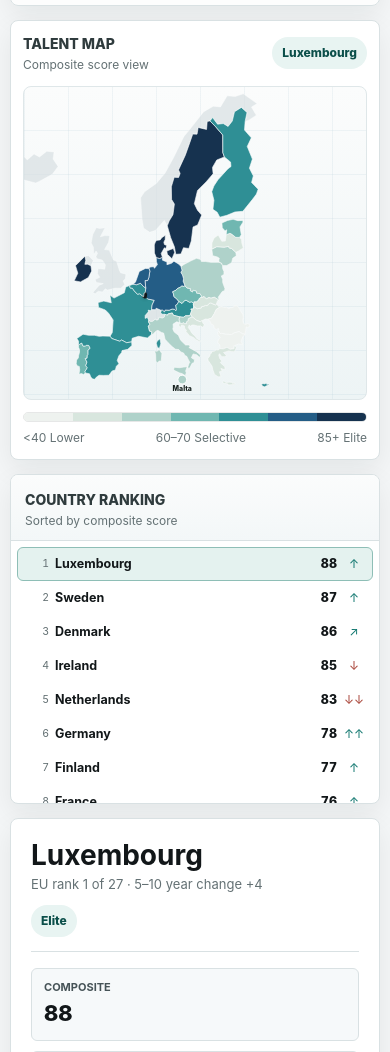
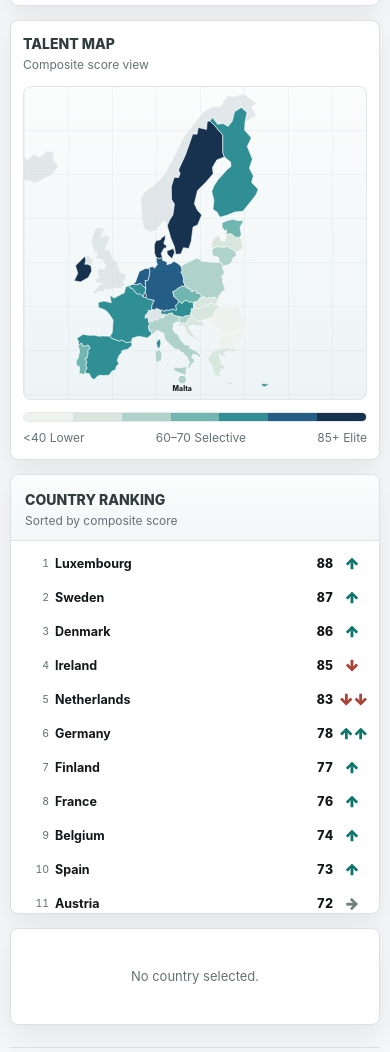
Before and after one commit to nvilfan/EU-talent-attractiveness-map-2026, a website: page index.html in a window 390 px wide. Shown: the part 763-1815 px from the top of the page. Drawn offline with Linux system fonts and the light colour scheme.

Commit message:
Refine ranking layout and selection state

```diff
--- a/index.html
+++ b/index.html
@@ -137,9 +137,9 @@
     cursor:pointer;
   }
   .reset-btn:hover{border-color:#89999d;background:#ffffff}
-  .workspace{display:grid;grid-template-columns:minmax(0,1fr) minmax(250px,300px);gap:14px;align-items:start}
+  .workspace{--feature-panel-height:620px;display:grid;grid-template-columns:minmax(0,1fr) minmax(250px,300px);gap:14px;align-items:start}
   .panel{background:var(--surface);border:1px solid var(--line);border-radius:8px;box-shadow:var(--shadow-soft)}
-  .map-panel{padding:16px;height:620px;min-height:0;display:flex;flex-direction:column}
+  .map-panel{padding:16px;height:var(--feature-panel-height);min-height:0;display:flex;flex-direction:column}
   .panel-title{display:flex;align-items:center;justify-content:space-between;gap:12px;margin-bottom:12px}
   .panel-title h2{font-size:14px;margin:0;font-weight:760;text-transform:uppercase;letter-spacing:0;color:var(--ink-soft)}
   .panel-title p{font-size:12px;color:var(--muted);margin:2px 0 0}
@@ -187,7 +187,7 @@
   .legend-bar{display:flex;height:10px;border-radius:8px;overflow:hidden;margin-bottom:7px;border:1px solid rgba(18,23,25,.10)}
   .legend-bar span{flex:1}
   .legend-row{display:flex;justify-content:space-between}
-  .rank-panel{display:flex;flex-direction:column;overflow:hidden;height:500px;min-height:0}
+  .rank-panel{display:flex;flex-direction:column;overflow:hidden;height:var(--feature-panel-height);min-height:0}
   .rank-panel .panel-title{padding:14px 14px 10px;margin:0;border-bottom:1px solid var(--line);background:linear-gradient(180deg,#fbfcfc,#f3f7f8)}
   .rank-list{overflow-y:auto;padding:6px;flex:1 1 auto;min-height:0}
   .rank-list::-webkit-scrollbar{width:6px}
@@ -195,7 +195,7 @@
   .rank-row{
     width:100%;
     display:grid;
-    grid-template-columns:24px minmax(0,1fr) 42px 22px;
+    grid-template-columns:24px minmax(0,1fr) 42px 26px;
     gap:6px;
     min-height:34px;
     padding:6px 7px;
@@ -213,7 +213,7 @@
   .rank-row .r{color:var(--muted);font-variant-numeric:tabular-nums;font-size:10.5px;text-align:right}
   .rank-row .name{overflow:hidden;text-overflow:ellipsis;white-space:nowrap;font-weight:650}
   .rank-row .s{font-variant-numeric:tabular-nums;text-align:right;font-weight:760}
-  .trend{font-size:12px;text-align:center}
+  .trend{font-size:15px;font-weight:900;line-height:1;text-align:center;-webkit-text-stroke:.35px currentColor;text-shadow:0 0 0 currentColor}
   .t-up{color:#0f766e}.t-down{color:#a94438}.t-flat{color:#73807d}
   .empty{padding:18px 12px;color:var(--muted);font-size:13px;text-align:center}
   .detail-panel{grid-column:1 / -1;padding:20px}
@@ -241,9 +241,7 @@
     .kpi-strip{min-width:0;width:100%}
     .toolbar{grid-template-columns:1fr 1fr}
     .segmented,.reset-btn{align-self:stretch}
-    .workspace{grid-template-columns:1fr}
-    .map-panel{height:560px}
-    .rank-panel{height:360px}
+    .workspace{--feature-panel-height:560px;grid-template-columns:1fr}
   }
   @media(max-width:640px){
     .app{padding:12px 10px 34px}
@@ -261,8 +259,8 @@
     .detail-top{display:block}
     .tier-badge{display:inline-block;margin-top:10px}
     .scores,.detail-grid{grid-template-columns:1fr}
-    .map-panel{height:440px;padding:12px}
-    .rank-panel{height:330px}
+    .workspace{--feature-panel-height:440px}
+    .map-panel{padding:12px}
   }
 </style>
 </head>
@@ -317,7 +315,7 @@
           <h2>Talent map</h2>
           <p id="map-caption">Composite score view</p>
         </div>
-        <div class="selected-chip" id="selected-chip">Luxembourg</div>
+        <div class="selected-chip" id="selected-chip" hidden></div>
       </div>
       <div class="map-shell">
         <svg class="map" viewBox="125 35 430 430" preserveAspectRatio="xMidYMid meet" id="map" role="img" aria-label="Choropleth map of EU talent attractiveness scores"></svg>
@@ -757,8 +755,7 @@ function trendClass(value){
 
 function trendArrow(value){
   if(value >= 6) return "↑↑";
-  if(value >= 2) return "↑";
-  if(value >= 1) return "↗";
+  if(value >= 1) return "↑";
   if(value <= -3) return "↓↓";
   if(value <= -1) return "↓";
   return "→";
@@ -822,7 +819,9 @@ function updateKpis(){
 }
 
 function updateMapState(){
-  document.getElementById("selected-chip").textContent = selectedName || "No match";
+  const selectedChip = document.getElementById("selected-chip");
+  selectedChip.textContent = selectedName || "";
+  selectedChip.hidden = !selectedName;
   svg.querySelectorAll(".country,.pin").forEach(el => {
     const name = el.getAttribute("data-name");
     const country = COUNTRIES[name];
@@ -955,10 +954,7 @@ function select(name, options = {}){
 
 function applyFilters(){
   const entries = filteredEntries();
-  if(entries.length && (!selectedName || !matchesFilter(selectedName, COUNTRIES[selectedName]))){
-    selectedName = entries[0][0];
-  }
-  if(!entries.length){
+  if(!entries.length || (selectedName && (!COUNTRIES[selectedName] || !matchesFilter(selectedName, COUNTRIES[selectedName])))){
     selectedName = null;
   }
   renderRankList();
@@ -987,7 +983,7 @@ function resetView(){
   updateCaptions();
   renderLegend();
   repaint();
-  selectedName = sortedEntries(Object.entries(COUNTRIES))[0][0];
+  selectedName = null;
   renderRankList();
   renderDetail();
   updateMapState();
```
